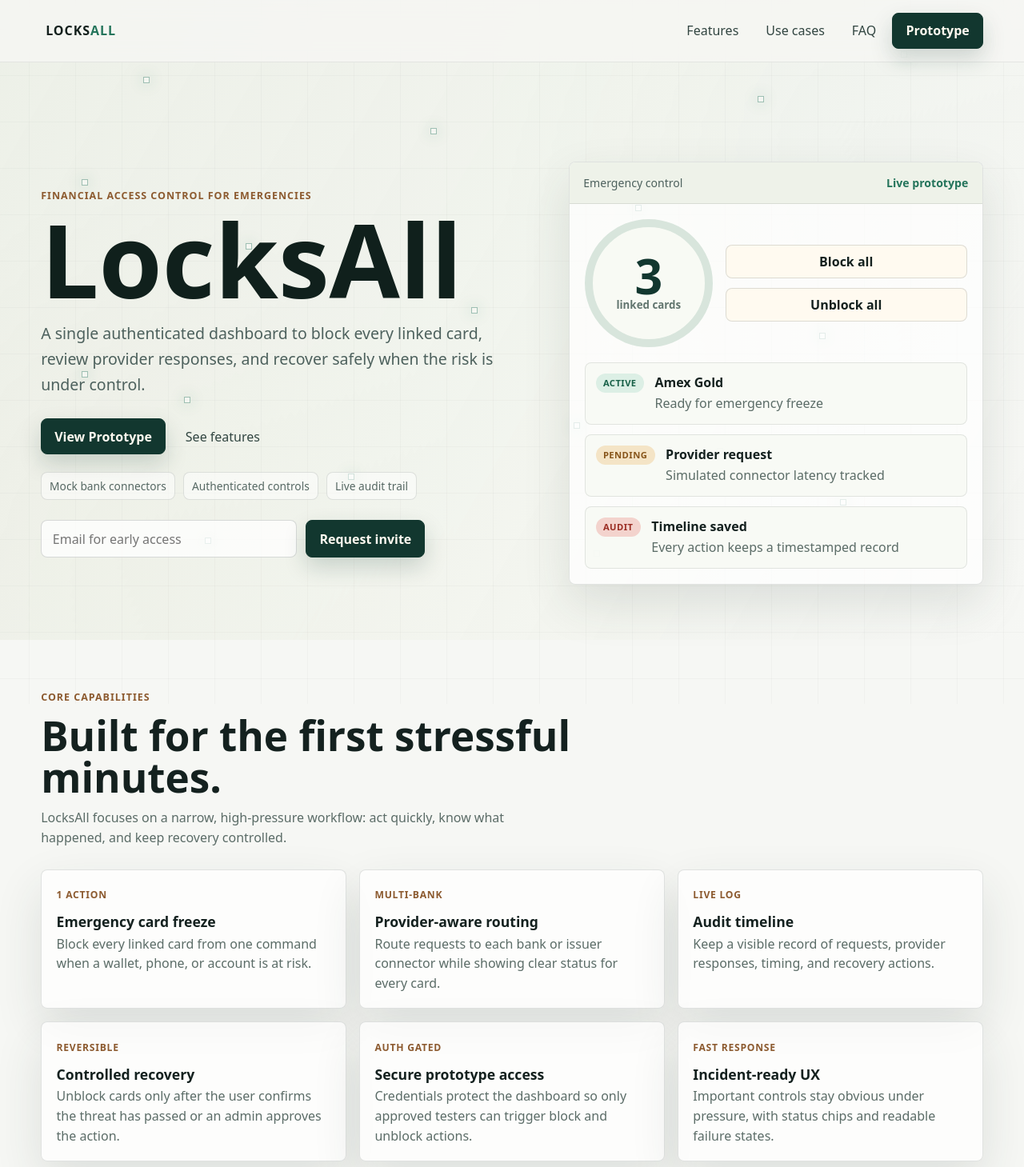
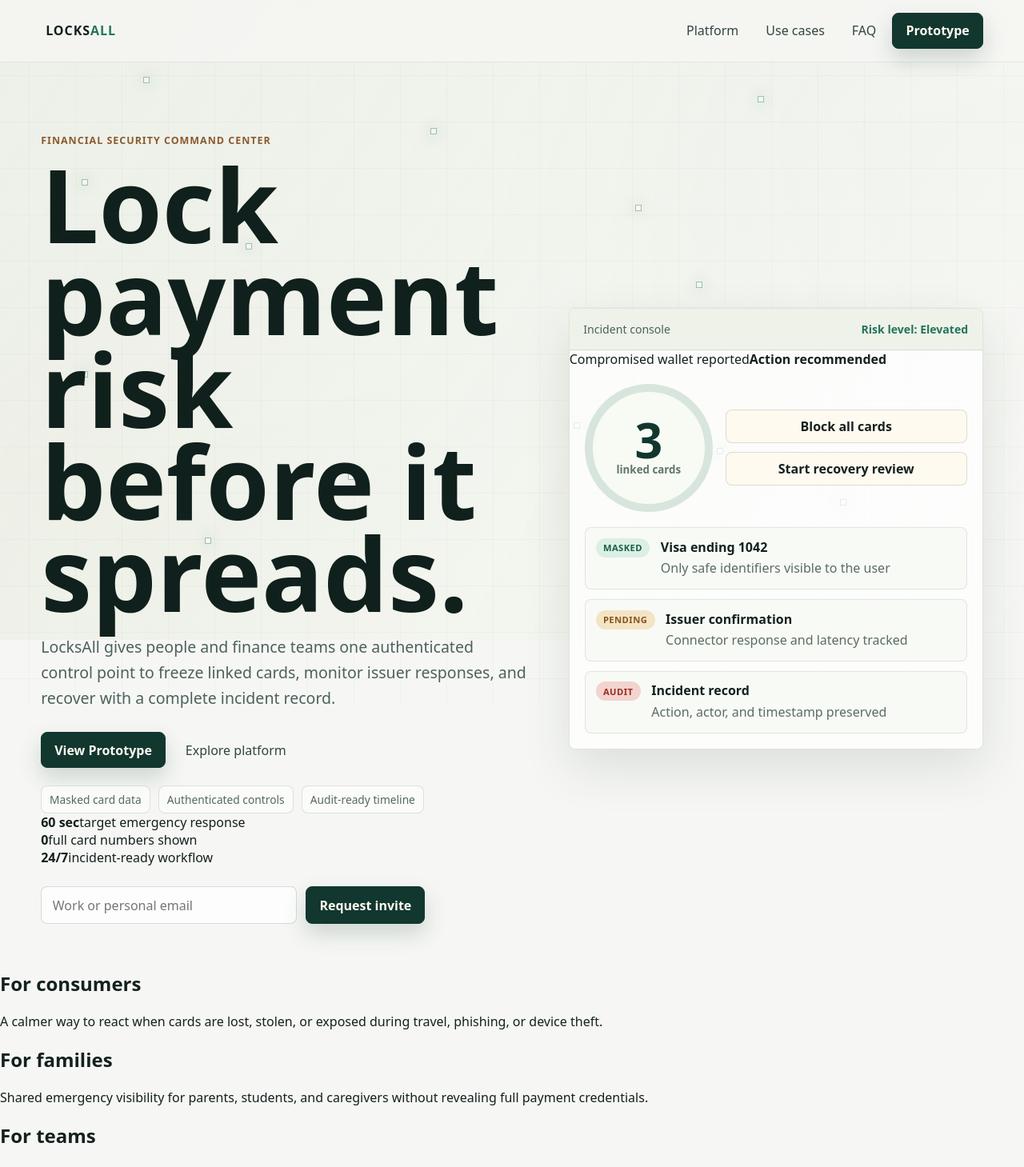
Before and after one commit to yash-rao/locksall, a Next.js app: page / in a window 1280 px wide. Shown: the top 1459 px of the page at 80% size. Built offline with nearby package versions, Linux system fonts and the light colour scheme; no server answers.

Commit message:
Enhance finance security landing page copy

```diff
--- a/app/page.tsx
+++ b/app/page.tsx
@@ -6,41 +6,68 @@
 import { useSession } from "next-auth/react";
 import PrototypePanel from "@/components/PrototypePanel";
 
-type SectionKey = "features" | "useCases" | "faq";
 type MouseVector = { x: number; y: number };
 type UseCaseKey = "lostWallet" | "family" | "business";
+
+const trustStats = [
+  { value: "60 sec", label: "target emergency response" },
+  { value: "0", label: "full card numbers shown" },
+  { value: "24/7", label: "incident-ready workflow" },
+];
 
 const features = [
   {
     title: "Emergency card freeze",
-    body: "Block every linked card from one command when a wallet, phone, or account is at risk.",
-    stat: "1 action",
+    body: "Give users one authenticated place to pause every registered card when a wallet, phone, or account looks compromised.",
+    stat: "Rapid lock",
   },
   {
-    title: "Provider-aware routing",
-    body: "Route requests to each bank or issuer connector while showing clear status for every card.",
-    stat: "Multi-bank",
+    title: "Issuer-aware routing",
+    body: "Prepare each request for the right bank, card network, or issuer connector while showing the result for every card.",
+    stat: "Multi-issuer",
   },
   {
-    title: "Audit timeline",
-    body: "Keep a visible record of requests, provider responses, timing, and recovery actions.",
-    stat: "Live log",
+    title: "Audit-grade timeline",
+    body: "Capture who acted, what changed, provider responses, and timestamps so support, disputes, and reviews have context.",
+    stat: "Traceable",
   },
   {
     title: "Controlled recovery",
-    body: "Unblock cards only after the user confirms the threat has passed or an admin approves the action.",
+    body: "Restore access only after the user confirms the risk is resolved, with a clean path for admin approval in business accounts.",
     stat: "Reversible",
   },
   {
-    title: "Secure prototype access",
-    body: "Credentials protect the dashboard so only approved testers can trigger block and unblock actions.",
-    stat: "Auth gated",
+    title: "Privacy-first card vault",
+    body: "Use masked card references and account-level permissions so sensitive payment details stay out of the interface.",
+    stat: "Masked data",
   },
   {
-    title: "Incident-ready UX",
-    body: "Important controls stay obvious under pressure, with status chips and readable failure states.",
-    stat: "Fast response",
+    title: "Operational risk view",
+    body: "Show finance teams which cards are active, blocked, pending, or need manual follow-up without digging through issuer portals.",
+    stat: "Live status",
   },
+];
+
+const businessPoints = [
+  {
+    title: "For consumers",
+    body: "A calmer way to react when cards are lost, stolen, or exposed during travel, phishing, or device theft.",
+  },
+  {
+    title: "For families",
+    body: "Shared emergency visibility for parents, students, and caregivers without revealing full payment credentials.",
+  },
+  {
+    title: "For teams",
+    body: "A lightweight control layer for employee card incidents, offboarding, misuse concerns, and finance operations reviews.",
+  },
+];
+
+const workflowSteps = [
+  "Verify the user session before any financial control is shown.",
+  "Display masked cards and current issuer status in one place.",
+  "Send block or unblock requests through provider-specific paths.",
+  "Record the event trail for later support, dispute, or compliance needs.",
 ];
 
 const useCases: Record<UseCaseKey, { label: string; title: string; points: string[] }> = {
@@ -80,7 +107,11 @@
   },
   {
     q: "Is this connected to real banks yet?",
-    a: "No. The current dashboard uses mocked provider calls so the flow, audit trail, and error handling can be tested safely.",
+    a: "No. The current dashboard uses mocked provider calls so the flow, audit trail, and error handling can be tested safely before live issuer integrations.",
+  },
+  {
+    q: "What makes this finance/security focused?",
+    a: "The product is designed around authentication, masked card data, provider status, incident timelines, and controlled recovery instead of a basic card list.",
   },
   {
     q: "Who is the first version for?",
@@ -100,6 +131,7 @@
   return (
     <div className="la-bg" aria-hidden="true">
       <div className="la-bg-grid" />
+      <div className="la-bg-ledger" />
       <div className="la-bg-signal" style={layerStyle}>
         {Array.from({ length: 18 }).map((_, index) => (
           <span key={index} className={`la-bg-cell cell-${index + 1}`} />
@@ -189,7 +221,7 @@
             Locks<span>All</span>
           </button>
           <nav className="la-nav-links" aria-label="Primary navigation">
-            <button onClick={() => handleScrollTo(featuresRef)}>Features</button>
+            <button onClick={() => handleScrollTo(featuresRef)}>Platform</button>
             <button onClick={() => handleScrollTo(useCasesRef)}>Use cases</button>
             <button onClick={() => handleScrollTo(faqRef)}>FAQ</button>
             <button className="la-nav-cta" onClick={goToPrototype}>Prototype</button>
@@ -198,24 +230,33 @@
 
         <section className="la-hero">
           <div className="la-hero-inner">
-            <p className="la-kicker">Financial access control for emergencies</p>
-            <h1>LocksAll</h1>
+            <p className="la-kicker">Financial security command center</p>
+            <h1>Lock payment risk before it spreads.</h1>
             <p className="la-hero-copy">
-              A single authenticated dashboard to block every linked card, review provider responses,
-              and recover safely when the risk is under control.
+              LocksAll gives people and finance teams one authenticated control point to freeze linked cards,
+              monitor issuer responses, and recover with a complete incident record.
             </p>
 
             <div className="la-hero-actions">
               <button className="la-primary-button" onClick={goToPrototype}>View Prototype</button>
               <button className="la-secondary-button" onClick={() => handleScrollTo(featuresRef)}>
-                See features
+                Explore platform
               </button>
             </div>
 
             <div className="la-hero-meta" aria-label="Prototype highlights">
-              <span>Mock bank connectors</span>
+              <span>Masked card data</span>
               <span>Authenticated controls</span>
-              <span>Live audit trail</span>
+              <span>Audit-ready timeline</span>
+            </div>
+
+            <div className="la-trust-strip" aria-label="LocksAll trust metrics">
+              {trustStats.map((item) => (
+                <div key={item.label}>
+                  <strong>{item.value}</strong>
+                  <span>{item.label}</span>
+                </div>
+              ))}
             </div>
 
             {!submitted ? (
@@ -223,7 +264,7 @@
                 <input
                   type="email"
                   required
-                  placeholder="Email for early access"
+                  placeholder="Work or personal email"
                   value={email}
                   onChange={(e) => setEmail(e.target.value)}
                 />
@@ -239,8 +280,12 @@
 
           <aside className="la-hero-card" aria-label="LocksAll dashboard preview">
             <div className="la-hero-card-header">
-              <span>Emergency control</span>
-              <strong>Live prototype</strong>
+              <span>Incident console</span>
+              <strong>Risk level: Elevated</strong>
+            </div>
+            <div className="la-risk-banner">
+              <span>Compromised wallet reported</span>
+              <strong>Action recommended</strong>
             </div>
             <div className="la-lock-panel">
               <div className="la-lock-dial">
@@ -248,43 +293,52 @@
                 <small>linked cards</small>
               </div>
               <div className="la-lock-actions">
-                <button>Block all</button>
-                <button>Unblock all</button>
+                <button>Block all cards</button>
+                <button>Start recovery review</button>
               </div>
             </div>
             <div className="la-hero-events">
               <div className="la-hero-event">
-                <span className="pill pill-green">ACTIVE</span>
+                <span className="pill pill-green">MASKED</span>
                 <div>
-                  <strong>Amex Gold</strong>
-                  <p>Ready for emergency freeze</p>
+                  <strong>Visa ending 1042</strong>
+                  <p>Only safe identifiers visible to the user</p>
                 </div>
               </div>
               <div className="la-hero-event">
                 <span className="pill pill-amber">PENDING</span>
                 <div>
-                  <strong>Provider request</strong>
-                  <p>Simulated connector latency tracked</p>
+                  <strong>Issuer confirmation</strong>
+                  <p>Connector response and latency tracked</p>
                 </div>
               </div>
               <div className="la-hero-event">
                 <span className="pill pill-red">AUDIT</span>
                 <div>
-                  <strong>Timeline saved</strong>
-                  <p>Every action keeps a timestamped record</p>
+                  <strong>Incident record</strong>
+                  <p>Action, actor, and timestamp preserved</p>
                 </div>
               </div>
             </div>
           </aside>
         </section>
 
+        <section className="la-business-band" aria-label="LocksAll business positioning">
+          {businessPoints.map((point) => (
+            <article key={point.title}>
+              <h2>{point.title}</h2>
+              <p>{point.body}</p>
+            </article>
+          ))}
+        </section>
+
         <section id="features" ref={featuresRef} className="la-section">
           <div className="la-section-heading">
-            <p className="la-kicker">Core capabilities</p>
-            <h2>Built for the first stressful minutes.</h2>
+            <p className="la-kicker">Platform capabilities</p>
+            <h2>Designed for the first stressful minutes of a financial incident.</h2>
             <p className="la-section-subtitle">
-              LocksAll focuses on a narrow, high-pressure workflow: act quickly, know what happened,
-              and keep recovery controlled.
+              LocksAll focuses on a narrow, high-pressure workflow: act quickly, protect sensitive card data,
+              understand issuer status, and keep recovery controlled.
             </p>
           </div>
           <div className="la-features-grid">
@@ -298,10 +352,25 @@
           </div>
         </section>
 
+        <section className="la-section la-workflow-section">
+          <div className="la-section-heading">
+            <p className="la-kicker">Security workflow</p>
+            <h2>Every action should be verified, visible, and reversible.</h2>
+          </div>
+          <div className="la-workflow-grid">
+            {workflowSteps.map((step, index) => (
+              <article className="la-workflow-card" key={step}>
+                <span>{String(index + 1).padStart(2, "0")}</span>
+                <p>{step}</p>
+              </article>
+            ))}
+          </div>
+        </section>
+
         <section id="usecases" ref={useCasesRef} className="la-section la-usecase-section">
           <div className="la-section-heading">
             <p className="la-kicker">Use cases</p>
-            <h2>One pattern, several real-world responses.</h2>
+            <h2>One control pattern, several real-world responses.</h2>
           </div>
           <div className="la-tabs" role="tablist" aria-label="LocksAll use cases">
             {(Object.keys(useCases) as UseCaseKey[]).map((key) => (
@@ -329,7 +398,7 @@
         <section id="faq" ref={faqRef} className="la-section la-faq-section">
           <div className="la-section-heading">
             <p className="la-kicker">FAQ</p>
-            <h2>Questions, meet answers.</h2>
+            <h2>Clear answers for a trust-first product.</h2>
           </div>
           <div className="la-faq-list">
             {faqItems.map((item, index) => {
@@ -352,7 +421,7 @@
         <footer className="la-footer">
           <div>
             <strong>LocksAll</strong>
-            <p className="la-footer-text">Prototype for centralized card lock and recovery workflows.</p>
+            <p className="la-footer-text">Prototype for centralized card lock, incident response, and recovery workflows.</p>
           </div>
           <div className="la-footer-right">
             <button className="la-footer-button" onClick={goToPrototype}>Open prototype</button>
```
